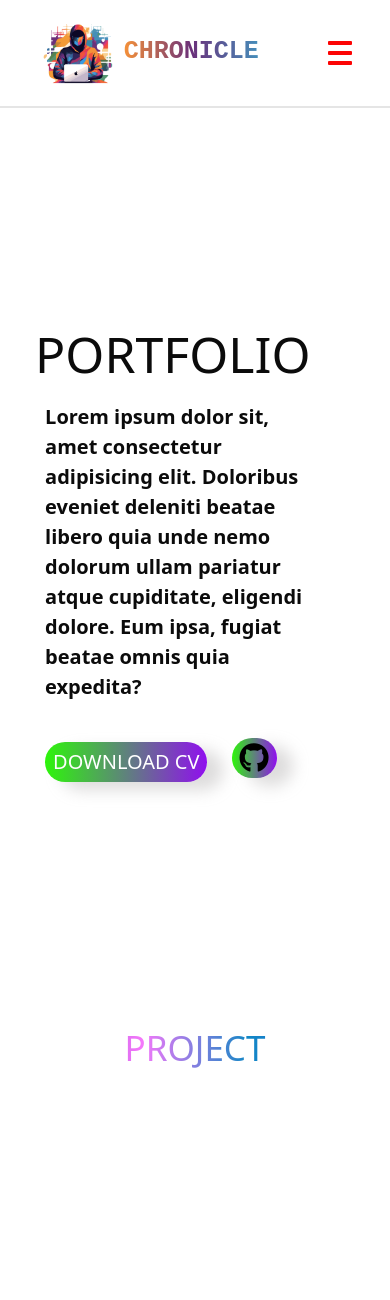
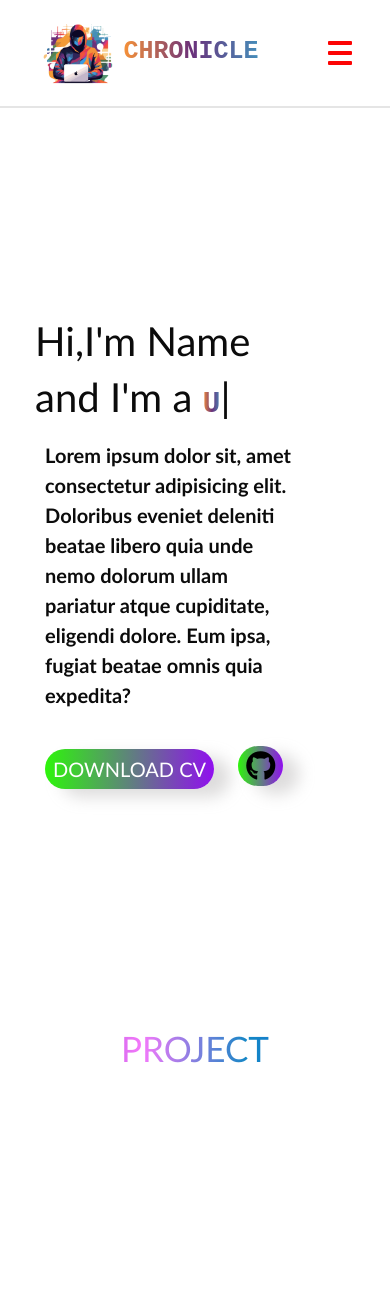
Before and after one commit to Gagan-Dheep/Chronicle, a PHP site: page / in a window 390 px wide. Shown: the top 1300 px of the page. Run offline with PHP 8.4, Linux system fonts and the light colour scheme; some libraries are stand-ins or nearby versions.

Commit message:
added font style,javascript (changing text)

```diff
--- a/index.html
+++ b/index.html
@@ -15,6 +15,7 @@
     <link rel="stylesheet" href="https://cdnjs.cloudflare.com/ajax/libs/font-awesome/6.4.0/css/all.min.css"
         integrity="sha512-iecdLmaskl7CVkqkXNQ/ZH/XLlvWZOJyj7Yy7tcenmpD1ypASozpmT/E0iPtmFIB46ZmdtAc9eNBvH0H/ZpiBw=="
         crossorigin="anonymous" referrerpolicy="no-referrer" />
+
 
 </head>
 
@@ -56,12 +57,17 @@
 
     <section class="home">
         <div class="content">
-            <h3>Portfolio</h3>
+            <h3>Hi,I'm Name</h3>
+                <h3>and I'm  a <span class="text logo"> </span></h3>
+
             <p class="animate__bounceInUp">Lorem ipsum dolor sit, amet consectetur adipisicing elit. Doloribus eveniet
                 deleniti beatae libero quia unde nemo dolorum ullam pariatur atque cupiditate, eligendi dolore. Eum
                 ipsa, fugiat beatae omnis quia expedita?</p>
-            <a href="#" class="btn-grad1 ">DOWNLOAD CV</a>
+            <div class="button">
+                <a href="#" class="btn-grad1 ">DOWNLOAD CV</a>
             <a href="#"><i class="fa-brands fa-github btn-grad1"></i></a>
+            </div>
+
         </div>
 
         <div class="image">
@@ -112,10 +118,12 @@
     </div>
 
     <footer>
-        <h2 class="footer">
+        <h2 class="footer logo">
             &copy; copyright|2023|by JOYSTON|GAGAN
             </h1>
     </footer>
+
+    <script src="https://cdnjs.cloudflare.com/ajax/libs/typed.js/2.0.16/typed.umd.js" integrity="sha512-+2pW8xXU/rNr7VS+H62aqapfRpqFwnSQh9ap6THjsm41AxgA0MhFRtfrABS+Lx2KHJn82UOrnBKhjZOXpom2LQ==" crossorigin="anonymous" referrerpolicy="no-referrer"></script>
 
     <script src="./script.js"></script>
     <script src="https://cdn.jsdelivr.net/npm/bootstrap@5.3.1/dist/js/bootstrap.bundle.min.js"></script>
--- /dev/null
+++ b/script.js
@@ -0,0 +1,6 @@
+var typed= new Typed(".text",{
+    strings:["Front End Developer","UI/UX Designer"],
+    typeSpeed:100,
+    backSpeed:80,
+    loop:true
+})
--- a/style.css
+++ b/style.css
@@ -4,6 +4,7 @@
     padding: 0;
     box-sizing: border-box;
     scroll-behavior: smooth;
+font-family: 'Gill Sans', 'Gill Sans MT', Calibri, 'Trebuchet MS', sans-serif;
 }
 
 
@@ -88,7 +89,7 @@
 font-size: 25px;
 font-weight: bolder;
 font-family: 'Courier New', Courier, monospace;
-background: linear-gradient(90deg,#f59139,#6a307a,#458eba);
+background: linear-gradient(90deg,#f59139,#6a307a,#458eba) ;
 color: transparent;
 -webkit-background-clip: text;
 }
@@ -183,15 +184,16 @@
 
 
 .home .content h3{
-    font-size: 50px;
-    text-transform: uppercase;
+    font-size: 40px;
+}
+.home .content .text{
+    font-size: 30px;
 }
 .home .content p{
     font-size: 20px;
     padding: 10px;
     font-weight: bold;
 }
-
 
 /* SKILL */
 .icon{
@@ -249,9 +251,9 @@
 
 .footer {
    text-align: center;
-   background-color: black;
-   color: red;
+   border-top: 1px solid rgba(0,0,0,0.2);
    padding: 10px;
+   font-size: 30px;
 }
 @media only screen and (max-width:600px){
     .navbar-toggler, .navbar-toggler:focus, .navbar-toggler:active, .navbar-toggler-icon:focus {
@@ -274,20 +276,18 @@
 
     }
     .btn-grad {
-        background-image: linear-gradient(to right, #ff6e7f 0%, #bfe9ff  51%, #ff6e7f  100%);
+        background-image: linear-gradient(to right, #f59139 0%, #904fa1 51%,#1287c5  100%);
         text-align: center;
         margin: 10px;
-        padding: 0px 10px;
-        width: 100%;
         text-transform: uppercase;
         transition: 0.5s;
         background-size: 200% auto;
         color: white;
+        width: 100%;
         border-radius: 20px;
         display: block;
         box-shadow:1rem .5rem 1rem rgba(170, 167, 167, 0.4);
       }
-
       .btn-grad:hover {
         background-position: right center;
         color: #fff;
```
